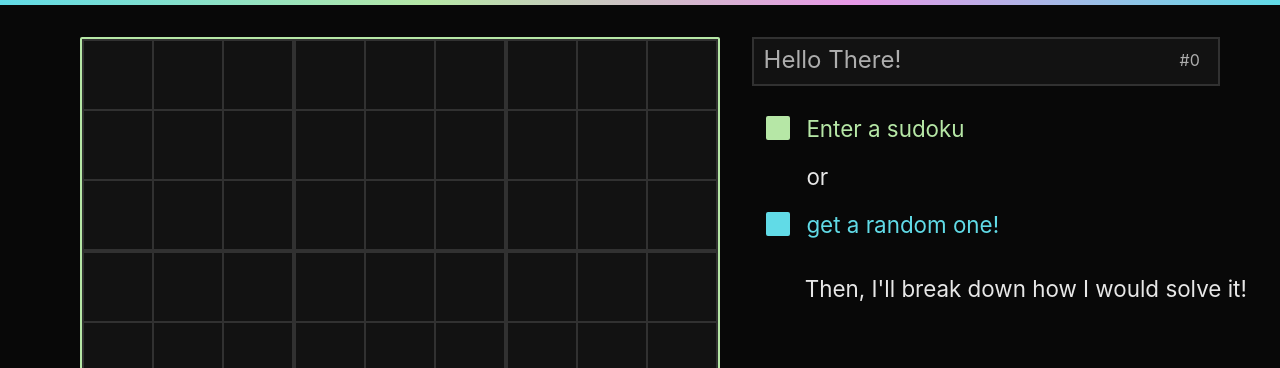
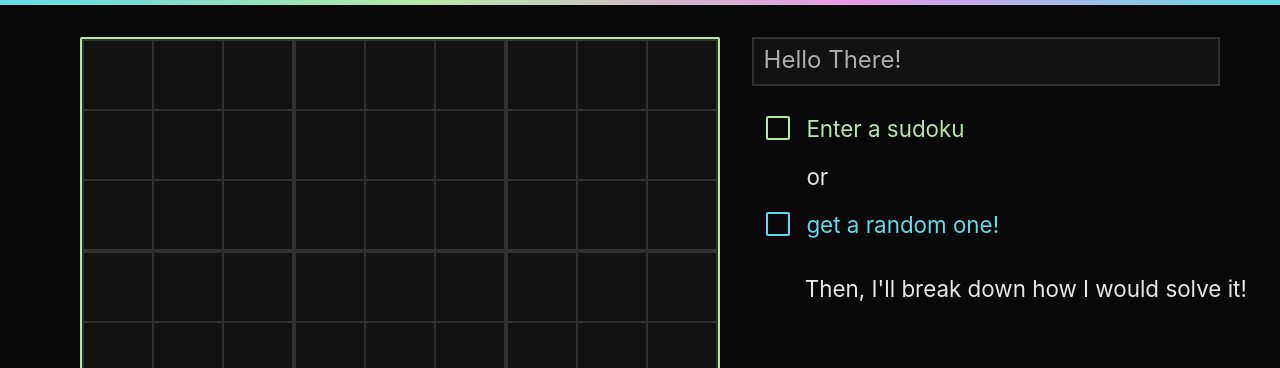
Before and after one commit to gtcarroll/sudokoo, a React (Create React App) app: page / in a window 1280 px wide. Shown: the top 368 px of the page. Built offline with nearby package versions, Linux system fonts and the light colour scheme.

Commit message:
added contextual styles to miniCells

```diff
--- a/src/components/birdfeed/BirdFeed.js
+++ b/src/components/birdfeed/BirdFeed.js
@@ -21,7 +21,6 @@ export const BirdFeed = (props) => {
       <img
         draggable="false"
         alt="bird"
-        key={props.key}
         onAnimationEnd={() => setAnimate(false)}
         className={
           (animate ? "animate " : "") +
@@ -43,7 +42,7 @@ BirdFeed.defaultProps = {
   currTweet: false,
   nextTweet: false,
   auto: false,
-  key: 0,
+  key: false,
   next: false,
   prev: false,
   isNewTweet: true,
--- a/src/components/birdfeed/BirdTweet.js
+++ b/src/components/birdfeed/BirdTweet.js
@@ -1,6 +1,7 @@
 import React from "react";
 import styled from "styled-components";
 import { colors } from "../../params.js";
+import { tweetUnloaded } from "./";
 
 export const axesNames = ["row", "column", "house"];
 
@@ -11,46 +12,18 @@ export const BirdTweet = (props) => {
         <div>
           {props.tweet.technique ? props.tweet.technique.name : "Hello There!"}
         </div>
-        <div className={"tweet-key"}>#{props.tweet.key}</div>
+        {(props.tweet.key || props.tweet.key === 0) && (
+          <div className={"tweet-key"}>#{props.tweet.key}</div>
+        )}
       </ReportHeader>
-      {props.tweet.report ? (
-        props.tweet.report
-      ) : (
-        <div>
-          <ReportNode style={{ paddingBottom: 0 }} className="secondary">
-            <MiniCell className="mini-cell solid" />
-            <div className="lead">
-              <Pop className="sec">Enter a sudoku</Pop>
-            </div>
-          </ReportNode>
-          <ReportNode className="connector">
-            <div className="lead">
-              <Pop>or</Pop>
-            </div>
-          </ReportNode>
-          <ReportNode
-            style={{ marginTop: 0, paddingBottom: 0 }}
-            className="primary"
-          >
-            <MiniCell className="mini-cell solid" />
-            <div className="lead">
-              <Pop className="pri">get a random one!</Pop>
-            </div>
-          </ReportNode>
-          <ReportNode>
-            <div className="lead">
-              Then, I'll break down how I would solve it!
-            </div>
-          </ReportNode>
-        </div>
-      )}
+      {props.tweet.report ? props.tweet.report : tweetUnloaded()}
     </StyledDiv>
   );
 };
 
 BirdTweet.defaultProps = {
   tweet: {
-    key: 0,
+    key: false,
     snapshot: false,
     technique: false,
     report: false,
@@ -121,9 +94,16 @@ export const ReportNode = styled.div`
     .mini-cell {
       background-color: ${colors.primary15};
       border: 2px solid ${colors.primary50};
+      color: ${colors.neutral0};
+      &.hollow,
+      &.solid {
+        border-color: ${colors.primary};
+      }
+      &.hollow {
+        background-color: transparent;
+      }
       &.solid {
         background-color: ${colors.primary};
-        border-color: ${colors.primary};
       }
     }
   }
@@ -131,9 +111,16 @@ export const ReportNode = styled.div`
     .mini-cell {
       background-color: ${colors.secondary15};
       border: 2px solid ${colors.secondary50};
+      color: ${colors.secondary};
+      &.hollow,
+      &.solid {
+        border-color: ${colors.secondary};
+      }
+      &.hollow {
+        background-color: transparent;
+      }
       &.solid {
         background-color: ${colors.secondary};
-        border-color: ${colors.secondary};
       }
     }
   }
@@ -141,9 +128,16 @@ export const ReportNode = styled.div`
     .mini-cell {
       background-color: ${colors.tertiary15};
       border: 2px solid ${colors.tertiary50};
+      color: ${colors.tertiary};
+      &.hollow,
+      &.solid {
+        border-color: ${colors.tertiary};
+      }
+      &.hollow {
+        background-color: transparent;
+      }
       &.solid {
         background-color: ${colors.tertiary};
-        border-color: ${colors.tertiary};
       }
     }
   }
@@ -180,4 +174,24 @@ export const MiniCell = styled.div`
   height: 1.2rem;
   width: 1.2rem;
   border-radius: 2px;
+
+  font-size: 1rem;
+  font-weight: bold;
+  text-align: center;
+
+  &.solved {
+    background: conic-gradient(
+      ${colors.secondary} 40deg,
+      ${colors.primary} 130deg,
+      ${colors.tertiary} 230deg,
+      ${colors.secondary} 320deg
+    );
+    border-image: conic-gradient(
+        ${colors.secondary} 40deg,
+        ${colors.primary} 130deg,
+        ${colors.tertiary} 230deg,
+        ${colors.secondary} 320deg
+      )
+      2 !important;
+  }
 `;
--- a/src/components/birdfeed/index.js
+++ b/src/components/birdfeed/index.js
@@ -1,4 +1,5 @@
 import { BirdFeed } from "./BirdFeed.js";
+import { tweetUnloaded } from "./tweets.js";
 import {
   BirdTweet,
   ReportNode,
@@ -8,4 +9,13 @@ import {
   axesNames,
 } from "./BirdTweet.js";
 
-export { BirdFeed, BirdTweet, ReportNode, MiniCell, Pop, Hlt, axesNames };
+export {
+  BirdFeed,
+  BirdTweet,
+  ReportNode,
+  MiniCell,
+  Pop,
+  Hlt,
+  axesNames,
+  tweetUnloaded,
+};
--- /dev/null
+++ b/src/components/birdfeed/tweets.js
@@ -0,0 +1,32 @@
+import React from "react";
+import { ReportNode, MiniCell, Pop, Hlt } from "../birdfeed";
+
+export const tweetUnloaded = () => {
+  return (
+    <div>
+      <ReportNode style={{ paddingBottom: 0 }} className="secondary">
+        <MiniCell className="mini-cell hollow" />
+        <div className="lead">
+          <Pop className="sec">Enter a sudoku</Pop>
+        </div>
+      </ReportNode>
+      <ReportNode className="connector">
+        <div className="lead">
+          <Pop>or</Pop>
+        </div>
+      </ReportNode>
+      <ReportNode
+        style={{ marginTop: 0, paddingBottom: 0 }}
+        className="primary"
+      >
+        <MiniCell className="mini-cell hollow" />
+        <div className="lead">
+          <Pop className="pri">get a random one!</Pop>
+        </div>
+      </ReportNode>
+      <ReportNode>
+        <div className="lead">Then, I'll break down how I would solve it!</div>
+      </ReportNode>
+    </div>
+  );
+};
--- a/src/components/techniques/HiddenSingle.js
+++ b/src/components/techniques/HiddenSingle.js
@@ -6,7 +6,7 @@ const HiddenSingleReport = (props) => {
   return (
     <div>
       <ReportNode className="primary">
-        <MiniCell className="mini-cell" />
+        <MiniCell className="mini-cell solid">{props.x}</MiniCell>
         <div className="lead">
           <Pop className="pri">This cell...</Pop>
         </div>
@@ -17,7 +17,7 @@ const HiddenSingleReport = (props) => {
         </div>
       </ReportNode>
       <ReportNode className="tertiary">
-        <MiniCell className="mini-cell" />
+        <MiniCell className="mini-cell">X</MiniCell>
         <div className="lead">
           <Pop className="ter">So, other cells...</Pop>
         </div>
--- a/src/components/techniques/LockedCandidate.js
+++ b/src/components/techniques/LockedCandidate.js
@@ -18,7 +18,7 @@ const LockedCandidateReport = (props) => {
         </div>
       </ReportNode>
       <ReportNode className="tertiary">
-        <MiniCell className="mini-cell" />
+        <MiniCell className="mini-cell">X</MiniCell>
         <div className="lead">
           <Pop className="ter">other cells...</Pop>
         </div>
--- a/src/components/techniques/NakedPair.js
+++ b/src/components/techniques/NakedPair.js
@@ -19,7 +19,7 @@ const NakedPairReport = (props) => {
         </div>
       </ReportNode>
       <ReportNode className="tertiary">
-        <MiniCell className="mini-cell" />
+        <MiniCell className="mini-cell">X</MiniCell>
         <div className="lead">
           <Pop className="ter">So, other cells...</Pop>
         </div>
--- a/src/components/techniques/NakedSingle.js
+++ b/src/components/techniques/NakedSingle.js
@@ -6,7 +6,7 @@ const NakedSingleReport = (props) => {
   return (
     <div>
       <ReportNode className="primary">
-        <MiniCell className="mini-cell" />
+        <MiniCell className="mini-cell solid">{props.x}</MiniCell>
         <div className="lead">
           <Pop className="pri">This cell...</Pop>
         </div>
@@ -18,7 +18,7 @@ const NakedSingleReport = (props) => {
         </div>
       </ReportNode>
       <ReportNode className="tertiary">
-        <MiniCell className="mini-cell" />
+        <MiniCell className="mini-cell">X</MiniCell>
         <div className="lead">
           <Pop className="ter">So, other cells...</Pop>
         </div>
--- a/src/components/techniques/PointingTuple.js
+++ b/src/components/techniques/PointingTuple.js
@@ -18,7 +18,7 @@ const PointingTupleReport = (props) => {
         </div>
       </ReportNode>
       <ReportNode className="tertiary">
-        <MiniCell className="mini-cell" />
+        <MiniCell className="mini-cell">X</MiniCell>
         <div className="lead">
           <Pop className="ter">other cells...</Pop>
         </div>
```
